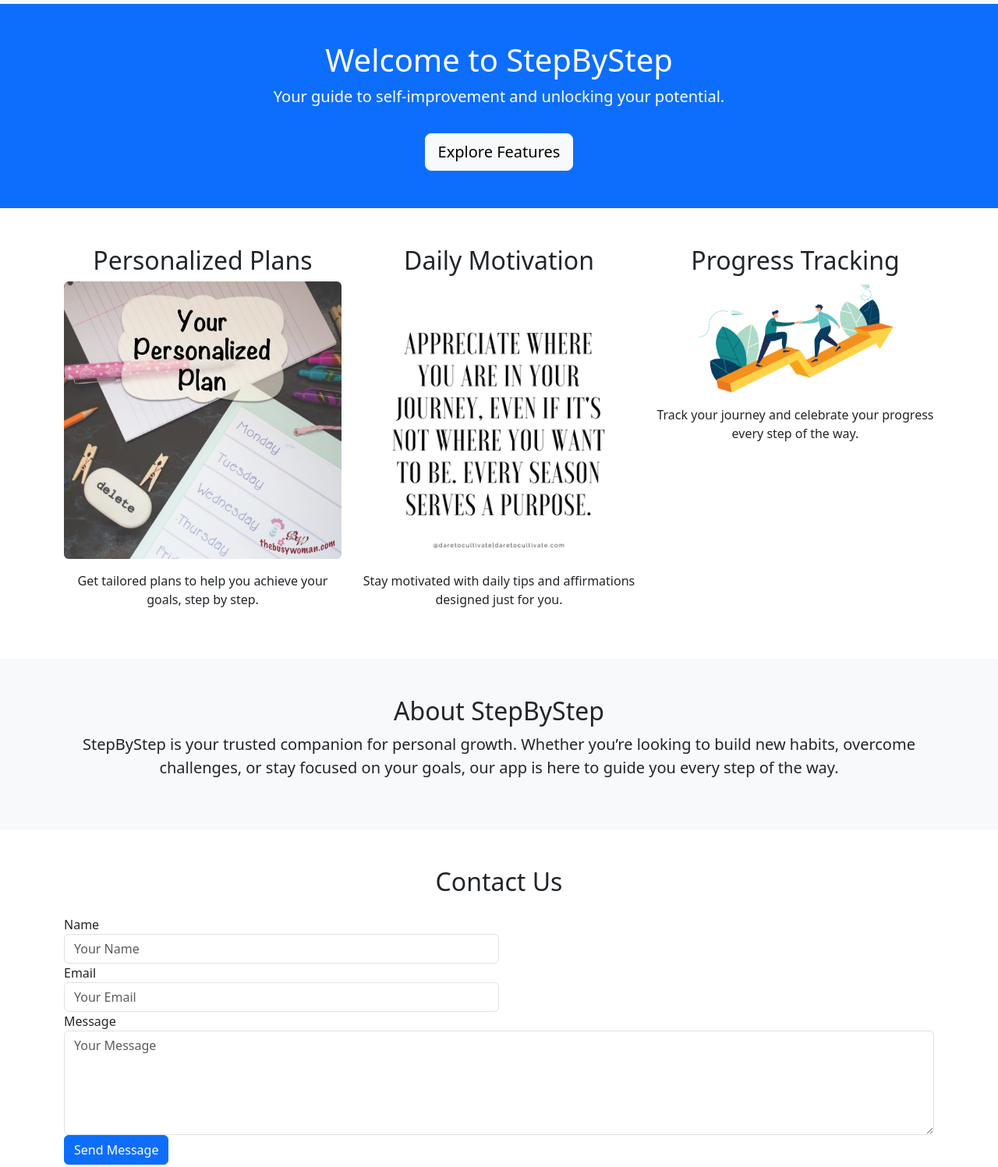
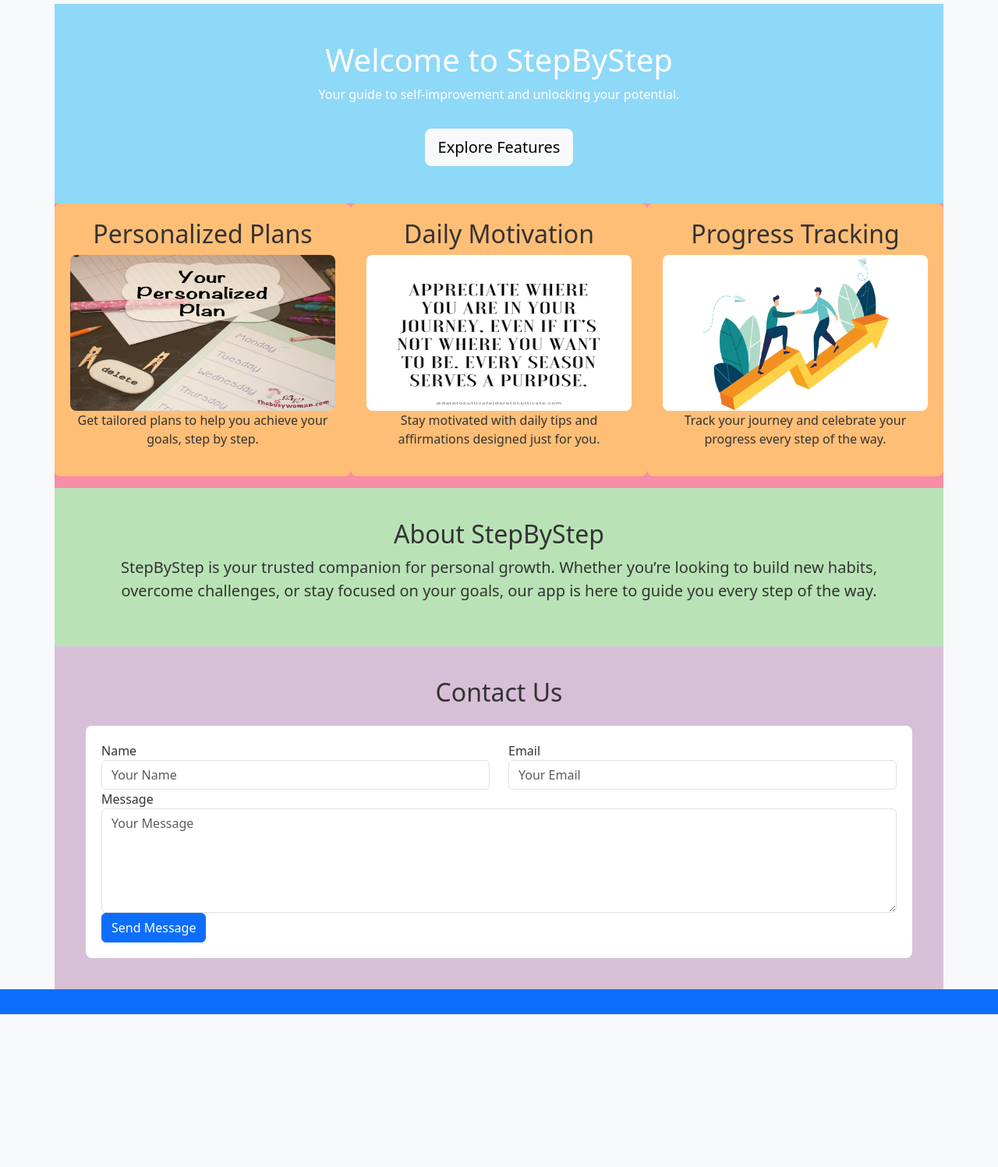
Before and after one commit to Taidhghg/bootstrapStepByStep, a website: page index.html in a window 1280 px wide. Shown: the part 51-1548 px from the top of the page at 78% size. After the commit the page ends 1352 px from the top, so only its background shows below. Drawn offline with nearby package versions, Linux system fonts and the light colour scheme.

Commit message:
testing colors and scss

```diff
--- a/index.html
+++ b/index.html
@@ -1,15 +1,23 @@
 <!DOCTYPE html>
 <html lang="en">
   <head>
-    <meta charset="UTF-8">
-    <meta name="viewport" content="width=device-width, initial-scale=1.0">
+    <meta charset="UTF-8" />
+    <meta name="viewport" content="width=device-width, initial-scale=1.0" />
     <title>StepByStep</title>
-    <link rel="stylesheet" href="css/main.css">
+    <link rel="stylesheet" href="css/main.css" />
   </head>
   <body>
     <nav class="navbar navbar-expand-lg navbar-light bg-light">
       <a class="navbar-brand" href="#">StepByStep</a>
-        <button class="navbar-toggler" type="button" data-toggle="collapse" data-target="#navbarNav" aria-controls="navbarNav" aria-expanded="false" aria-label="Toggle navigation">
+      <button
+        class="navbar-toggler"
+        type="button"
+        data-toggle="collapse"
+        data-target="#navbarNav"
+        aria-controls="navbarNav"
+        aria-expanded="false"
+        aria-label="Toggle navigation"
+      >
         <span class="navbar-toggler-icon"></span>
       </button>
       <div class="collapse navbar-collapse" id="navbarNav">
@@ -30,63 +38,84 @@
       </div>
     </nav>
 
-    <!-- App banner -->
-    <header class="bg-primary text-white text-center py-5">
+    <!-- App header -->
+    <header class="container text-white text-center py-5">
       <div class="container">
+        <div class="row">
+          <div class="col-12">
             <h1>Welcome to StepByStep</h1>
-            <p class="lead">Your guide to self-improvement and unlocking your potential.</p>
-            <a href="#features" class="btn btn-light btn-lg mt-3">Explore Features</a>
+            <p>Your guide to self-improvement and unlocking your potential.</p>
+            <a href="features" class="btn btn-light btn-lg mt-3">Explore Features</a>
+          </div>
+        </div>
       </div>
     </header>
 
     <!-- Features Section -->
-    <section id="features" class="container my-5">
+    <section class="features container">
         <div class="row text-center">
             <div class="col-md-4">
                 <h2>Personalized Plans</h2>
-                <img src="images/Personalised.png" alt="Personalized Plans" class="img-fluid rounded mb-3">
+                <img src="images/Personalised.png" alt="Personalized Plans" class="img-fluid">
                 <p>Get tailored plans to help you achieve your goals, step by step.</p>
             </div>
             <div class="col-md-4">
                 <h2>Daily Motivation</h2>
-                <img src="images/DailyMotivation.webp" alt="Daily Motivation" class="img-fluid rounded mb-3">
+                <img src="images/DailyMotivation.webp" alt="Daily Motivation" class="img-fluid">
                 <p>Stay motivated with daily tips and affirmations designed just for you.</p>
             </div>
             <div class="col-md-4">
                 <h2>Progress Tracking</h2>
-                <img src="images/progess.png" alt="Progress Tracking" class="img-fluid rounded mb-3">
+                <img src="images/progess.png" alt="Progress Tracking" class="img-fluid">
                 <p>Track your journey and celebrate your progress every step of the way.</p>
             </div>
         </div>
     </section>
 
+
     <!-- About Section -->
-    <section id="about" class="bg-light py-5">
-        <div class="container text-center">
+    <section class="about container">
+        <div class="container">
+            <div class="row">
+                <div class="col-12 text-center">
                 <h2>About StepByStep</h2>
                 <p class="lead">StepByStep is your trusted companion for personal growth. Whether you’re looking to build new habits, overcome challenges, or stay focused on your goals, our app is here to guide you every step of the way.</p>
+                </div>
+            </div>
         </div>
     </section>
 
     <!-- Contact Section -->
-    <section id="contact" class="container my-5">
+    <section class="contact container">
         <h2 class="text-center mb-4">Contact Us</h2>
         <form>
-            <div class="form-row">
-                <div class="form-group col-md-6">
+            <div class="row">
+                <div class="col-md-6">
+                    <div class="form-group">
                         <label for="name">Name</label>
                         <input type="text" class="form-control" id="name" placeholder="Your Name">
                     </div>
-                <div class="form-group col-md-6">
+                </div>
+                <div class="col-md-6">
+                    <div class="form-group">
                         <label for="email">Email</label>
                         <input type="email" class="form-control" id="email" placeholder="Your Email">
                     </div>
                 </div>
+            </div>
+            <div class="row">
+                <div class="col-12">
                     <div class="form-group">
                         <label for="message">Message</label>
                         <textarea class="form-control" id="message" rows="5" placeholder="Your Message"></textarea>
                     </div>
+                </div>
+            </div>
+            <div class="row">
+                <div class="col-12">
                     <button type="submit" class="btn btn-primary btn-block">Send Message</button>
+                </div>
+            </div>
         </form>
     </section>
 
--- a/scss/main.scss
+++ b/scss/main.scss
@@ -1 +1,59 @@
-@import '../node_modules/bootstrap/scss/bootstrap.scss'
+@import '../node_modules/bootstrap/scss/bootstrap.scss';
+
+//Color pallet for step by step.
+$color-blue: #8ED8F8;
+$color-orange: #FFBE76;
+$color-red: #F78DA7;
+$color-purple: #D8BFD8;
+$color-green: #B9E3B6;
+$off-white: #f8f9fa;
+
+body {
+    background-color: $off-white;
+    color: #333;
+}
+
+.features {
+    background-color: $color-red;
+
+    .col-md-4 {
+        background-color: $color-orange;
+        border-radius: 8px;
+        padding: 20px;
+        margin-bottom: 15px;
+    }
+}
+
+.features img {
+    width: 100%;
+    height: 200px;
+    object-fit: fill;
+    border-radius: 8px;
+}
+
+
+header {
+    background-color: $color-blue;
+    color: #fff;
+}
+.about {
+    background-color: $color-green;
+    padding: 40px;
+}
+
+.contact {
+    background-color: $color-purple;
+    padding: 40px;
+
+    form {
+        background-color: #fff;
+        border-radius: 8px;
+        padding: 20px;
+    }
+}
+
+
+footer {
+    background-color: $color-blue;
+    color: #fff;
+}
```
Also changed, not shown: css/main.css, 1 other file. Lines whose indentation alone changed are shown as unchanged.
